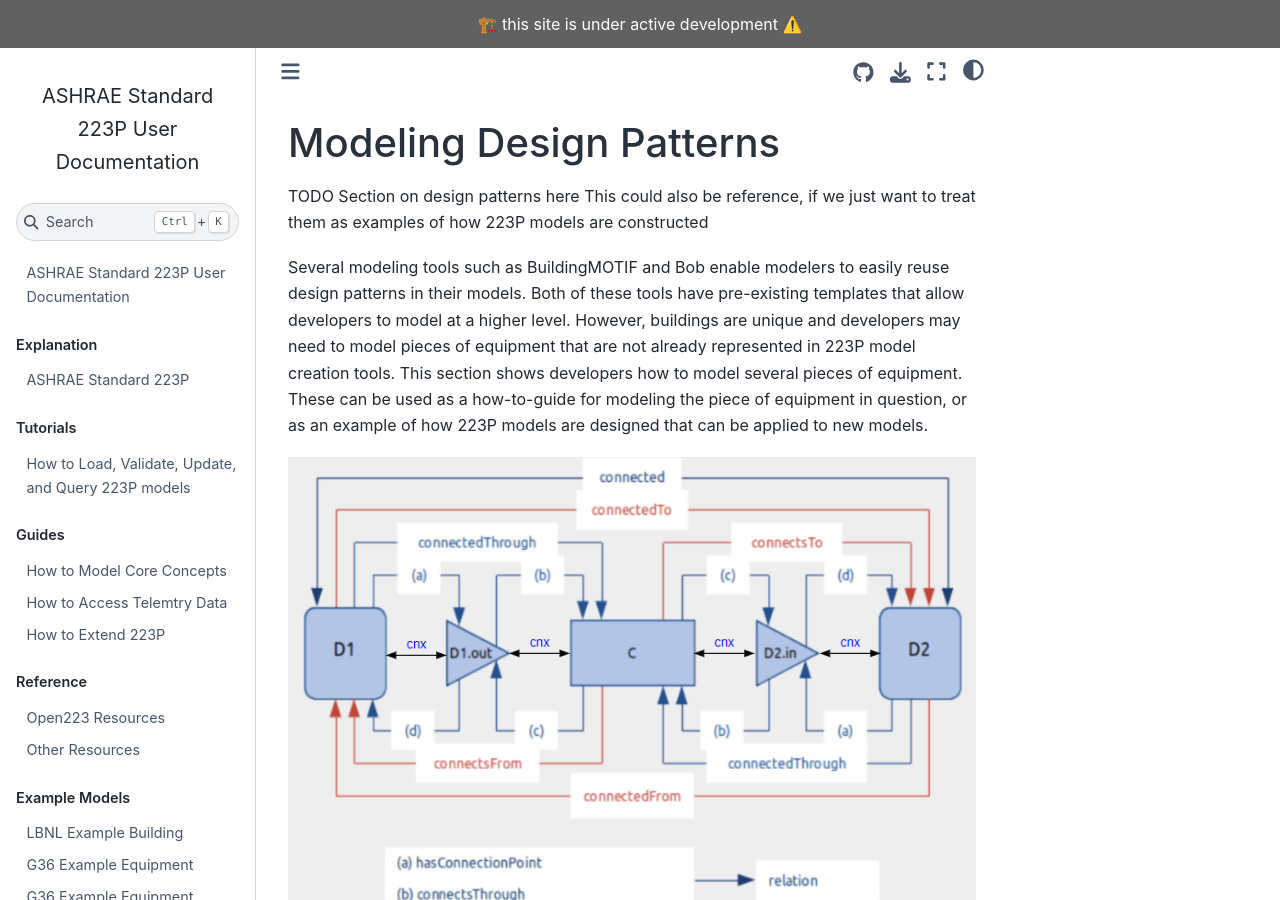
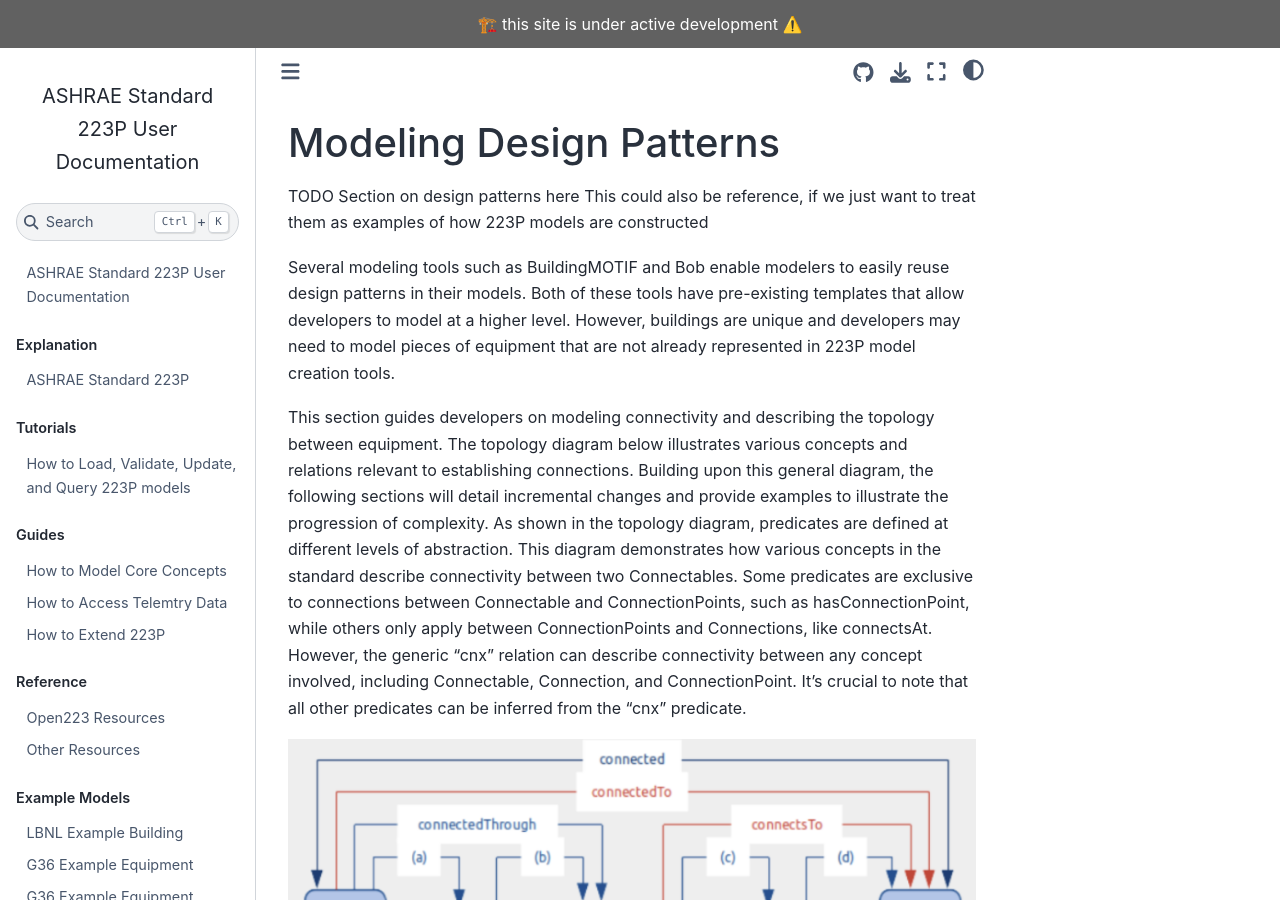
Before and after one commit to open223/docs.open223.info, a Jupyter Book: the page built from guides/design-patterns.md, in a window 1280 px wide and 900 px high. Built offline with Jupyter Book 1.0.4 settings and Sphinx 7.4.7 and the Sphinx Book theme 1.1.4, drawn with Linux system fonts in a browser that asks for light colours.

Commit message:
text added for topology diagram

```diff
--- a/guides/design-patterns.md
+++ b/guides/design-patterns.md
@@ -3,7 +3,9 @@
 TODO Section on design patterns here
 This could also be reference, if we just want to treat them as examples of how 223P models are constructed
 
-Several modeling tools such as BuildingMOTIF and Bob enable modelers to easily reuse design patterns in their models. Both of these tools have pre-existing templates that allow developers to model at a higher level. However, buildings are unique and developers may need to model pieces of equipment that are not already represented in 223P model creation tools. This section shows developers how to model several pieces of equipment. These can be used as a how-to-guide for modeling the piece of equipment in question, or as an example of how 223P models are designed that can be applied to new models.
+Several modeling tools such as BuildingMOTIF and Bob enable modelers to easily reuse design patterns in their models. Both of these tools have pre-existing templates that allow developers to model at a higher level. However, buildings are unique and developers may need to model pieces of equipment that are not already represented in 223P model creation tools.
+
+This section guides developers on modeling connectivity and describing the topology between equipment. The topology diagram below illustrates various concepts and relations relevant to establishing connections. Building upon this general diagram, the following sections will detail incremental changes and provide examples to illustrate the progression of complexity. As shown in the topology diagram, predicates are defined at different levels of abstraction. This diagram demonstrates how various concepts in the standard describe connectivity between two Connectables. Some predicates are exclusive to connections between Connectable and ConnectionPoints, such as hasConnectionPoint, while others only apply between ConnectionPoints and Connections, like connectsAt. However, the generic "cnx" relation can describe connectivity between any concept involved, including Connectable, Connection, and ConnectionPoint. It's crucial to note that all other predicates can be inferred from the "cnx" predicate.
 
 ![TopologyDiagram](figures/TopologyDiagram.png)
 ![Connection1](figures/Connection1.png)
```
